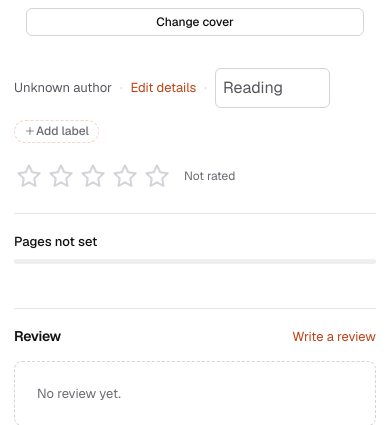
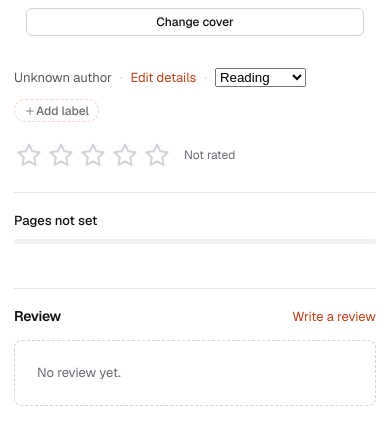
Before and after one commit to xHugo21/athenaeum, a FastAPI app: template app/templates/book.html in a window 390 px wide. Shown: the part 618-1043 px from the top of the page. Run offline with FastAPI, Linux system fonts and the light colour scheme; the template is opened without the code that fills it, so the values that code supplies are empty; some libraries are stand-ins or nearby versions.

Commit message:
fix(book): use the native status select

```diff
--- a/app/templates/book.html
+++ b/app/templates/book.html
@@ -28,12 +28,7 @@
     font-size: 11px; font-weight: 500; letter-spacing: .05em; text-transform: uppercase;
   }
   .tag-quiet { border-color: var(--line-2); background: var(--surface-2); color: var(--muted); }
-  .status-form select {
-    height: 24px; padding: 0 22px 0 7px; font-size: 12px;
-    border: 1px solid var(--line-2); border-radius: var(--r-sm);
-    background: var(--surface); color: var(--text-2);
-  }
-  .status-form select:hover { border-color: var(--muted); }
+  .status-form select { all: revert; }
   .label-row { display: flex; align-items: center; gap: 6px; flex-wrap: wrap; margin-top: 12px; }
   .label-row .tag { height: 23px; padding: 0 5px 0 9px; font-size: 12px; letter-spacing: 0; text-transform: none; }
   .label-pill a { color: inherit; }
@@ -67,9 +62,6 @@
   .bm-row .n { font-size: 12px; color: var(--muted); }
   .bm-row .t { font-size: 13px; color: var(--text-2); }
   .danger-zone { display: flex; justify-content: space-between; align-items: center; gap: 16px; flex-wrap: wrap; margin-top: 40px; padding-top: 20px; border-top: 1px solid var(--line); }
-  @media (max-width: 640px) {
-    .status-form select { height: 40px; font-size: 16px; }
-  }
   @media (max-width: 760px) {
     .meta .isbn-part { display: none; }
     .book-layout { grid-template-columns: 1fr; gap: 24px; }
```
